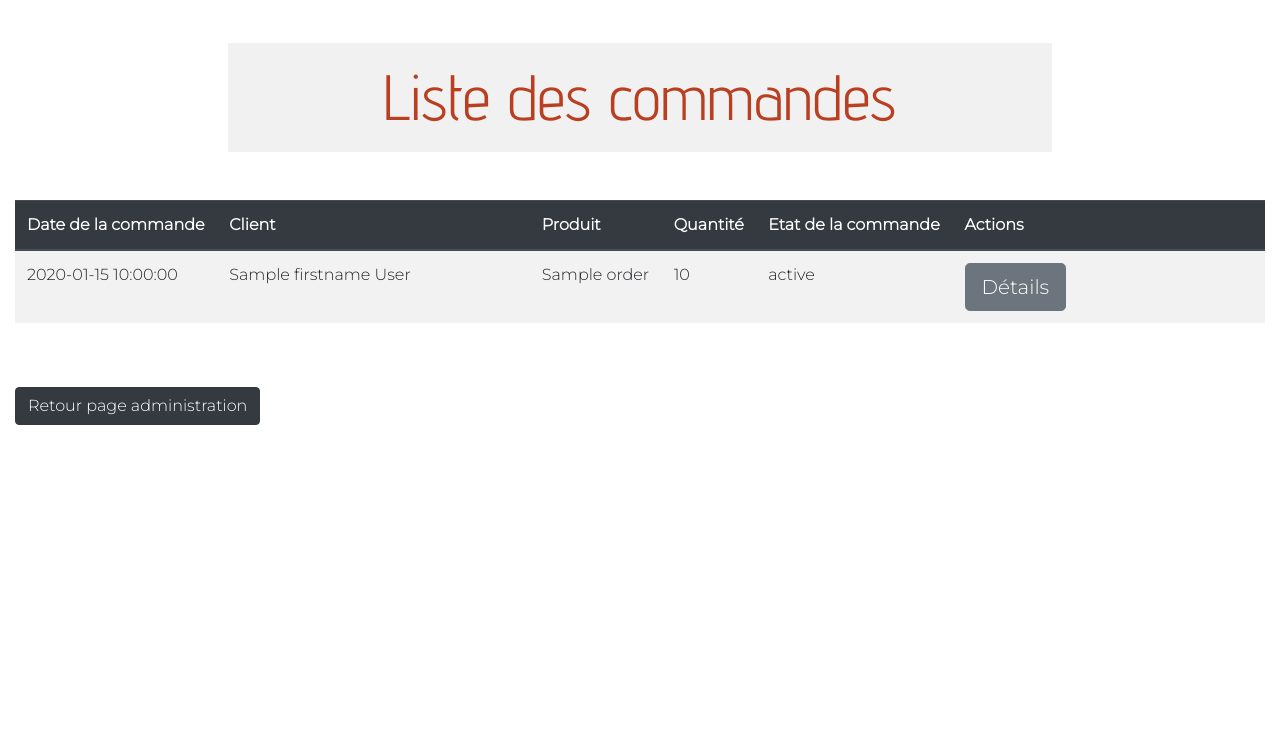
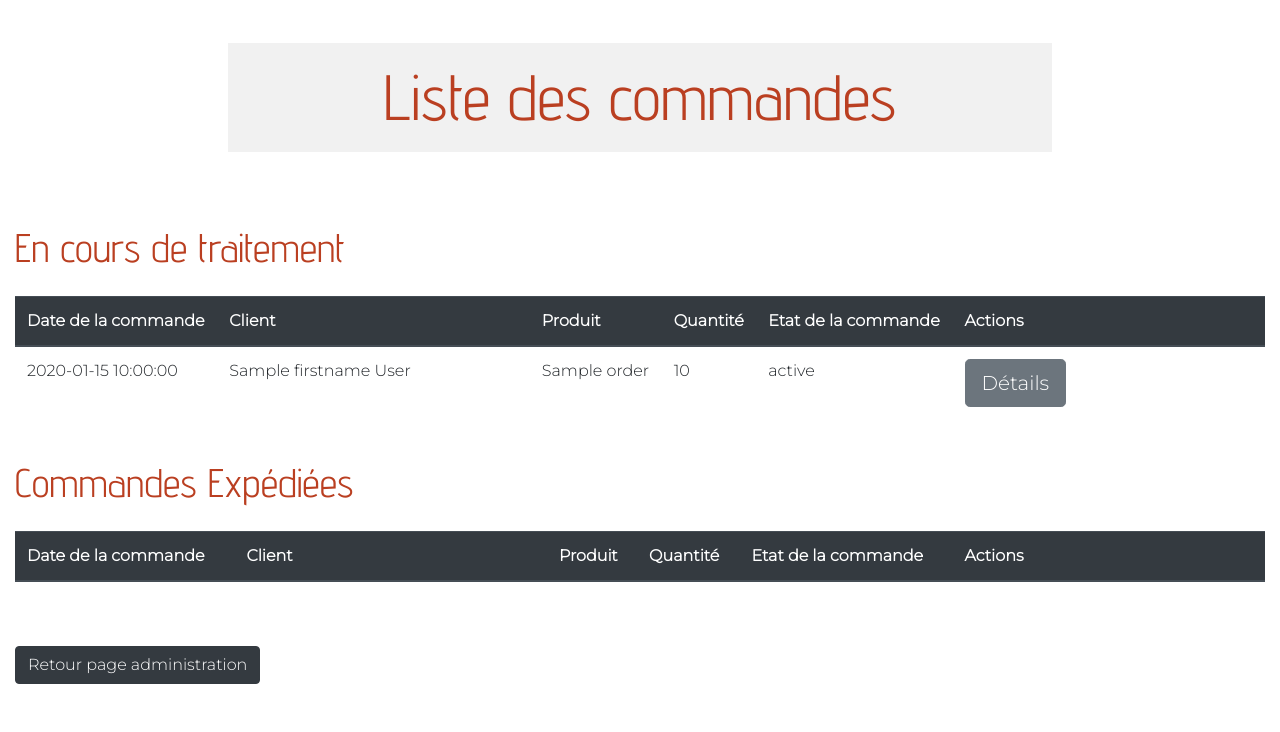
Before and after one commit to BarbaraGonthier/Project-2-DesignBroderie, a PHP site: template src/View/OrderAdmin/index.html.twig in a window 1280 px wide. Shown: the part 213-945 px from the top of the page. Before the commit the page ends 638 px from the top, so only its background shows below. Run offline with PHP 8.4, Linux system fonts and the light colour scheme; the template is opened without the code that fills it: most values are stand-ins (such as "Sample title", 1, 10 or a date in 2020); lists and menus that the app fills with data are empty; some libraries are stand-ins or nearby versions.

Commit message:
display sent ordered vs pending

```diff
--- a/src/Controller/OrderController.php
+++ b/src/Controller/OrderController.php
@@ -139,7 +139,7 @@ class OrderController extends AbstractController
     {
         $orderManager = new OrderManager();
         $orders = $orderManager->selectAllJoinProduct();
-        return $this->twig->render('OrderAdmin/index.html.twig', ['orders' => $orders]);
+        return $this->twig->render('OrderAdmin/index.html.twig', ['orders' => $orders, 'STATUSES' => self::STATUSES]);
     }
     public function show(int $id)
     {
@@ -148,7 +148,7 @@ class OrderController extends AbstractController
         if ($_SERVER["REQUEST_METHOD"] === 'POST') {
             $order = array_map('trim', $_POST);
             $orderManager->updateOrder($order);
-            header('Location:/order/show/' . $id);
+            header('Location:/order/index/');
         }
 
         return $this->twig->render(
--- a/src/View/OrderAdmin/index.html.twig
+++ b/src/View/OrderAdmin/index.html.twig
@@ -18,7 +18,12 @@
     <div class="container-fluid">
         <div class="row">
             <div class="col-12">
-                <table class="table table-striped table-hover">
+                <h2 class="my-4">En cours de traitement</h2>
+            </div>
+        </div>
+        <div class="row">
+            <div class="col-12">
+                <table class="table table-hover">
                     <thead class="thead-dark">
                     <tr>
                         <th scope="col">Date de la commande</th>
@@ -31,6 +36,7 @@
                     </thead>
                     <tbody>
                     {% for order in orders %}
+                        {% if order.status is not same as STATUSES.SENT%}
                         <tr>
                             <td>{{ order.order_date}}</td>
                             <td>{{ order.firstname}} {{ order.lastname }}</td>
@@ -41,12 +47,51 @@
                                 <a href="/order/show/{{ order.id }}" class="btn btn-secondary btn-lg" role="button">Détails</a>
                             </td>
                         </tr>
+                    </tbody>
+                    {% endif %}
                     {% endfor %}
+                </table>
+            </div>
+        </div>
+        <div class="row">
+            <div class="col-12">
+                <h2 class="my-4">Commandes Expédiées</h2>
+            </div>
+        </div>
+        <div class="row">
+            <div class="col-12">
+                <table class="table table-hover">
+                    <thead class="thead-dark">
+                    <tr>
+                        <th scope="col">Date de la commande</th>
+                        <th class="w-25" scope="col">Client</th>
+                        <th scope="col">Produit</th>
+                        <th scope="col">Quantité</th>
+                        <th scope="col">Etat de la commande</th>
+                        <th class="w-25" scope="col">Actions</th>
+                    </tr>
+                    </thead>
+                    <tbody>
+                    {% for order in orders %}
+                    {% if order.status is same as STATUSES.SENT%}
+                    <tr>
+                        <td>{{ order.order_date}}</td>
+                        <td>{{ order.firstname}} {{ order.lastname }}</td>
+                        <td>{{ order.product_name }}</td>
+                        <td>{{ order.quantity }}</td>
+                        <td>{{ order.status }}</td>
+                        <td>
+                            <a href="/order/show/{{ order.id }}" class="btn btn-secondary btn-lg" role="button">Détails</a>
+                        </td>
+                    </tr>
                     </tbody>
+                    {% endif %}
+                    {% endfor %}
                 </table>
                 <a href='/admin/index' class="delete btn btn-dark" role="button">Retour page administration</a>
             </div>
         </div>
+
     </div>
 {% endblock %}
 
```
